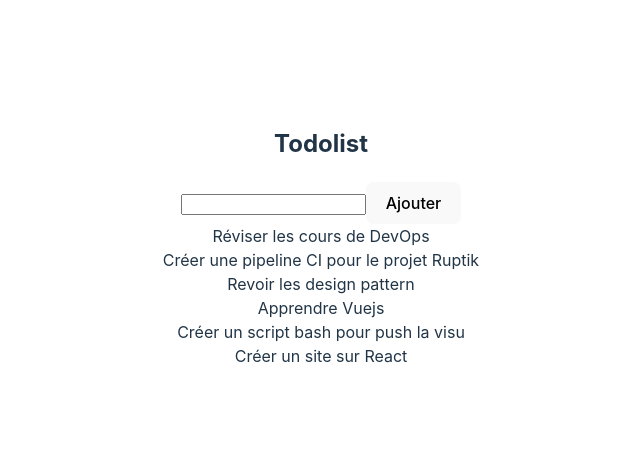
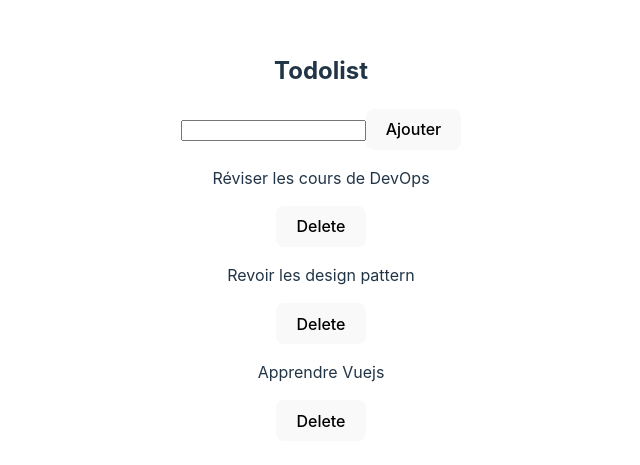
Before and after one commit to vbetsch/tp-vuejs, a Vue app in the folder todolist/: page / in a window 1280 px wide. Shown: the part 163-628 px from the top of the page, without its empty margins (319-959 px from the left). Built offline with nearby package versions, Linux system fonts and the light colour scheme.

Commit message:
:sparkles: Delete todos

```diff
--- a/todolist/src/components/TodoList.vue
+++ b/todolist/src/components/TodoList.vue
@@ -1,18 +1,34 @@
 <script setup lang="ts">
 import {reactive} from "vue";
 
-let inputValue = ""
-let todos = reactive([
-  "Réviser les cours de DevOps",
-  "Créer une pipeline CI pour le projet Ruptik",
-  "Revoir les design pattern",
-  "Apprendre Vuejs",
-  "Créer un script bash pour push la visu",
-  "Créer un site sur React"
+interface TodoItem {
+  title: string,
+}
+
+let inputValue: string = ""
+let todos: TodoItem[] = reactive([
+  {
+    title: "Réviser les cours de DevOps"
+  },
+  {
+    title: "Revoir les design pattern"
+  },
+  {
+    title: "Apprendre Vuejs"
+  },
 ])
 
 function clickOnAddTodo() {
-  todos.push(inputValue);
+  todos.push({
+    title: inputValue
+  })
+}
+
+function clickOnDeleteTodo(todo: TodoItem) {
+  todos.splice(
+      todos.indexOf(todo),
+      1
+  );
 }
 </script>
 
@@ -22,7 +38,8 @@ function clickOnAddTodo() {
     <button @click="clickOnAddTodo">Ajouter</button>
   </label>
   <div v-for="todo in todos">
-    {{ todo }}
+    <p>{{ todo.title }}</p>
+    <button @click="clickOnDeleteTodo(todo)">Delete</button>
   </div>
 </template>
 
```
